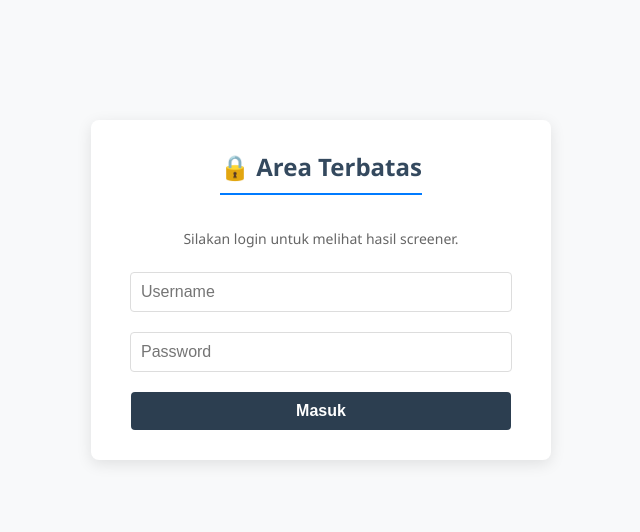
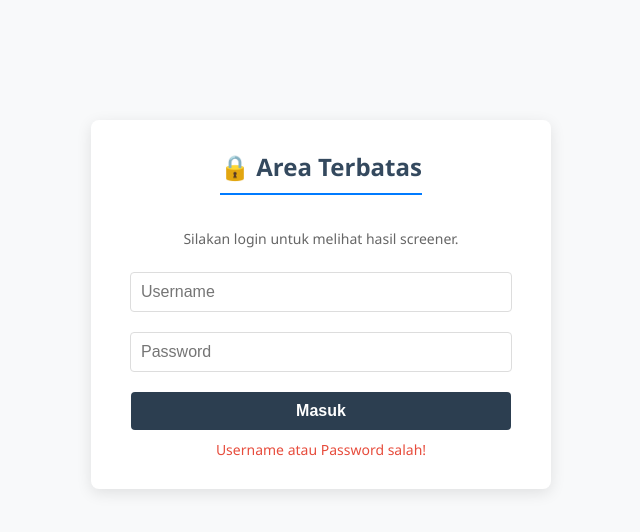
Before and after one commit to badrut25/idx-screener-v1, a plain HTML site: page docs/index.html in a window 1280 px wide. Both pictures are taken after a click on the button "Masuk". Shown: the whole page, without its empty margins (319-959 px from the left). Drawn offline with Linux system fonts and the light colour scheme.

Commit message:
Update index.html

```diff
--- a/docs/index.html
+++ b/docs/index.html
@@ -81,8 +81,8 @@
 
     <script>
         // --- PENGATURAN USERNAME DAN PASSWORD (Ubah di sini) ---
-        const VALID_USERNAME = "admin";
-        const VALID_PASSWORD = "password123";
+        const VALID_USERNAME = "badrut_dci";
+        const VALID_PASSWORD = "badrut123";
         // -------------------------------------------------------
 
         // Cek apakah user sudah login sebelumnya (session tetap ada sampai tab browser ditutup)
@@ -94,8 +94,8 @@
 
         // Fungsi untuk mengecek login
         function checkLogin() {
-            const user = document.getElementById("badrut_dci").value;
-            const pass = document.getElementById("badrut123").value;
+            const user = document.getElementById("username").value;
+            const pass = document.getElementById("password").value;
 
             if (user === VALID_USERNAME && pass === VALID_PASSWORD) {
                 // Login Berhasil
```
